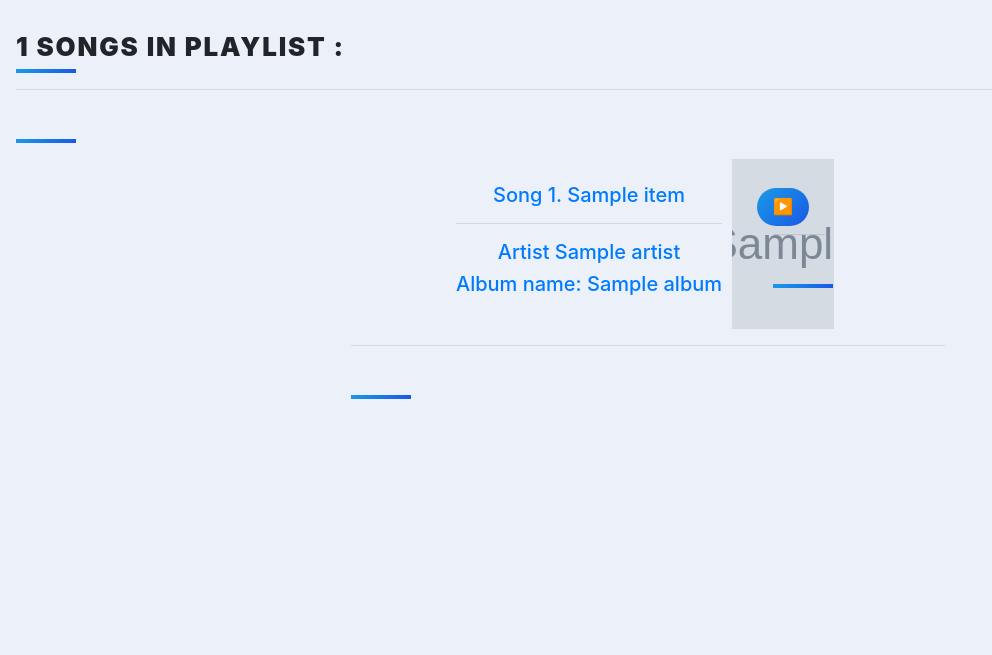
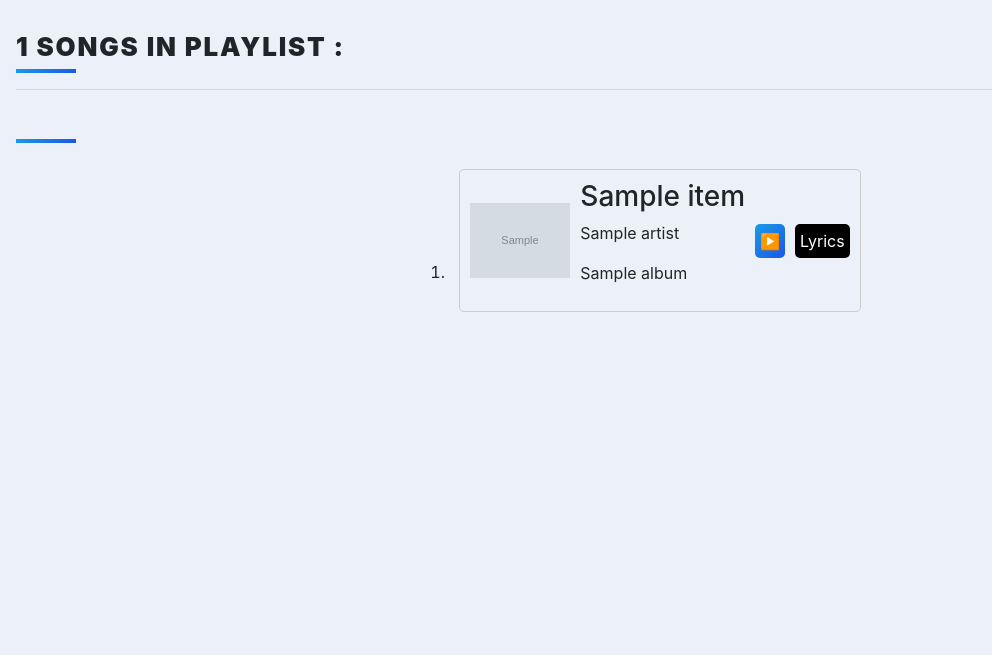
Before and after one commit to Wiola09/web_aplikacija_spotify, a Flask app: template templates/prikaz_rezultaat_pretrage.html in a window 1280 px wide. Shown: the part 56-711 px from the top of the page, without its empty margins (0-992 px from the left). Run offline with Flask 3, Linux system fonts and the light colour scheme; the template is opened without the code that fills it: most values are stand-ins (such as "Sample title", 1, 10 or a date in 2020); grey boxes marked "Sample" are stand-in pictures; some libraries are stand-ins or nearby versions.

Commit message:
Rekonfigurisana stranica prikaz_rezultaat_pretrage.html , sa rezultatima pretrage

```diff
--- a/templates/prikaz_rezultaat_pretrage.html
+++ b/templates/prikaz_rezultaat_pretrage.html
@@ -33,36 +33,38 @@
 </form>
 {% endif %}
 
+<div id="playlist">
+  <ol>
+      {% for item in pesme %}
+    <li>
+      <div class="song">
+        <img src="{{item['album']['images'][1]['url']}}" alt="Album cover">
+        <div class="song-details">
+          <h3>{{item['name']}}</h3>
+          <p>{{item['artists'][0]['name']}}</p>
+          <p>{{item['album']['name']}}</p>
+        </div>
+        <div class="song-buttons">
+          <a href="{{item['external_urls']['spotify']}}" class="play-button play-gpt-button" target="_blank" rel="nofollow" >▶️</a>
+            {% if pronadji_pesmu: %}
+            <a href="{{ url_for('dodaj_pesmu', playlist_id=playlist_id, playlist_name=lista, song_uri=item['uri'], pronadji_pesmu=pronadji_pesmu )}}" class="play-button play-gpt-button" target="_blank" rel="nofollow">➕</a>
+            {% endif %}
+          <a href="#" class="lyrics-button">Lyrics</a>
+            {% if top100: %}
+          <a href="{{ url_for('obrada_rezultata_top100_i_kreiranje_pl', range_start=loop.index, izvrsi_premestanje_na_prvu_poziciju='DA' )}}" class="lyrics-button"> Premesti</a>
 
-{% for item in pesme %}
-<div class="container">
-    <div class="pesmePodaci">
-    <h5><a href="{{item['external_urls']['spotify']}}" target="_blank" rel="nofollow"> Song {{loop.index}}. {{item['name']}}</a> </h5>
-    <hr>
-    <h5><a href="{{item['artists'][0]['external_urls']['spotify']}}" target="_blank" rel="nofollow"> Artist {{item['artists'][0]['name']}}</a></h5>
+          <a href="{{ url_for('obrada_rezultata_top100_i_kreiranje_pl', range_start=loop.index )}}" class="play-button delete-gpt-button">🗑️️</a>
+            {% endif %}
+<!--                 https://emojipedia.org/wastebasket/-->
 
-    <h5><a href="{{item['album']['external_urls']['spotify']}}" target="_blank" rel="nofollow">Album name: {{item['album']['name']}}</a></h5>
         </div>
-    <div class="playListe svePesme" style="background-image: url('{{item['album']['images'][1]['url']}}')">
-<!--        <a href="{{item['href']}}" class="button"> Link autentif</a>-->
-        <a href="{{item['external_urls']['spotify']}}" class="button" target="_blank" rel="nofollow">▶️</a>
-        {% if pronadji_pesmu: %}
-        <a href="{{ url_for('dodaj_pesmu', playlist_id=playlist_id, playlist_name=lista, song_uri=item['uri'], pronadji_pesmu=pronadji_pesmu )}}" class="button">➕</a>
-        {% endif %}
-<!--        <a href="{{item['preview_url']}}" class="button"> Pesma deo</a>-->
-         <hr class="heading">
+      </div>
+    </li>
+    <!-- Repeat for each song -->
+      {% endfor %}
+  </ol>
+</div>
 
-<!-- Koristim if petlju u flask apliakciji da vidim koji link je pritisnut    -->
-        {% if top100: %}
-        <a href="{{ url_for('obrada_rezultata_top100_i_kreiranje_pl', range_start=loop.index, izvrsi_premestanje_na_prvu_poziciju='DA' )}}" class="button"> Na prvu</a>
-        <a href="{{ url_for('obrada_rezultata_top100_i_kreiranje_pl', range_start=loop.index )}}" class="button delete-button">✘</a>
-        {% endif %}
-
-
-    </div>
-    <hr class="heading">
-    </div>
-{% endfor %}
 {% endblock %}
 
 {% include "footer.html" %}
```
